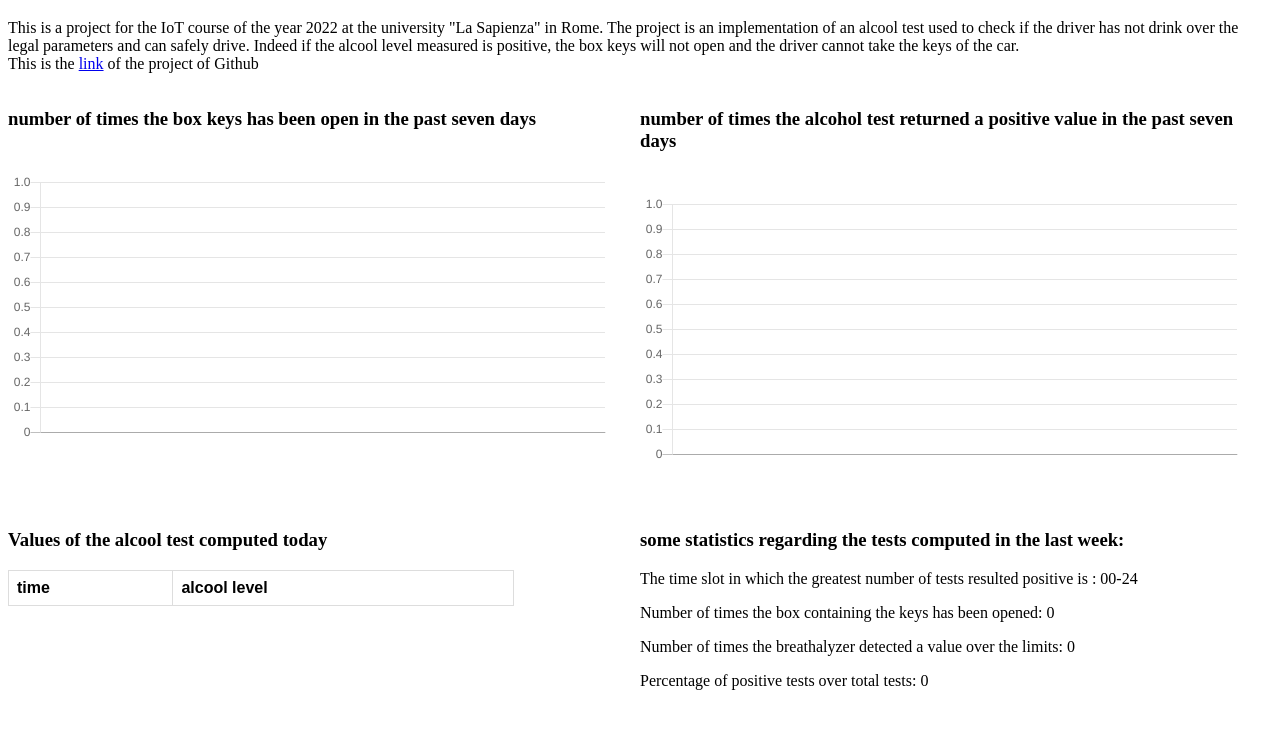
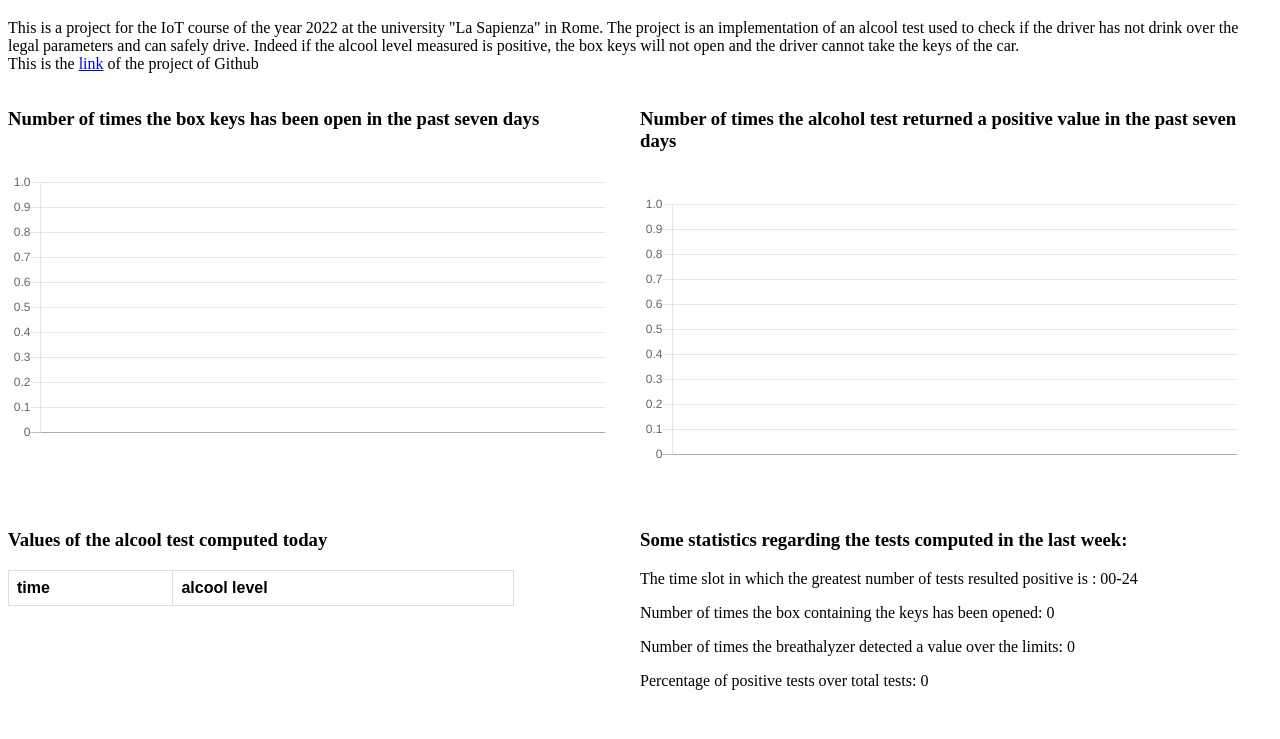
Before and after one commit to alessandromarzilli99/alcool_test, a plain HTML site: page WebApp/index.html in a window 1280 px wide. Shown: the part 61-800 px from the top of the page. Drawn offline with nearby package versions, Linux system fonts and the light colour scheme; no server answers.

Commit message:
update html

```diff
--- a/WebApp/index.html
+++ b/WebApp/index.html
@@ -15,11 +15,11 @@
         This is the <a href="https://github.com/alessandromarzilli99/alcool_test">link</a> of the project of Github</p>
     <div class="container">
         <div class="chart1">
-            <h3>number of times the box keys has been open in the past seven days</h3>
+            <h3>Number of times the box keys has been open in the past seven days</h3>
             <canvas id="Chart1" style="width:100%;max-width:600px"></canvas>
         </div>
         <div class="chart2">
-            <h3>number of times the alcohol test returned a positive value in the past seven days</h3>
+            <h3>Number of times the alcohol test returned a positive value in the past seven days</h3>
             <canvas id="Chart2" style="width:100%;max-width:600px"></canvas>
         </div>
         <div class="chart-3">
@@ -34,7 +34,7 @@
 
         </div>
         <div class="statistics">
-            <h3>some statistics regarding the tests computed in the last week:</h3>
+            <h3>Some statistics regarding the tests computed in the last week:</h3>
             <p>The time slot in which the greatest number of tests resulted positive is : <span id="timeslot">00-24</span></p>
             <p>Number of times the box containing the keys has been opened: <span id="neg_tests">0</span></p>
             <p>Number of times the breathalyzer detected a value over the limits: <span id="pos_tests">0</span></p>
```
